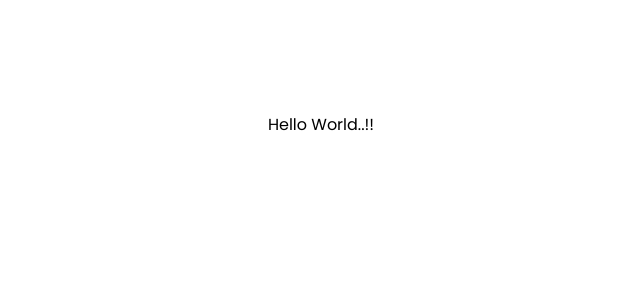
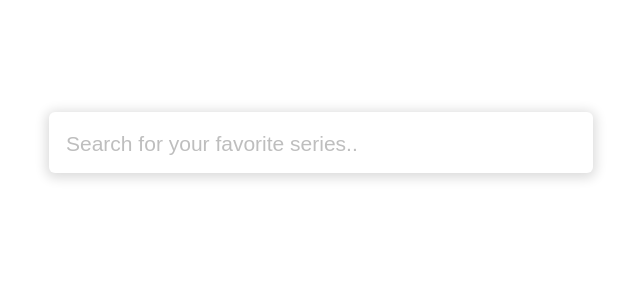
Before and after one commit to mycodingx/react-auto-complete-search-bar, a React (Create React App) app: page / in a window 1280 px wide. Shown: the top 300 px of the page, without its empty margins (319-959 px from the left). Built offline with nearby package versions, Linux system fonts and the light colour scheme.

Commit message:
adding search bar component with container and input

```diff
--- a/public/index.html
+++ b/public/index.html
@@ -24,7 +24,7 @@
       work correctly both with client-side routing and a non-root public URL.
       Learn how to configure a non-root public URL by running `npm run build`.
     -->
-    <title>React App</title>
+    <title>React Auto Complete Search Bar</title>
   </head>
   <body>
     <noscript>You need to enable JavaScript to run this app.</noscript>
--- a/src/App.js
+++ b/src/App.js
@@ -1,5 +1,6 @@
 import styled from "styled-components";
 import "./App.css";
+import { SearchBar } from "./components/searchBar";
 
 const AppContainer = styled.div`
   width: 100%;
@@ -10,7 +11,11 @@ const AppContainer = styled.div`
 `;
 
 function App() {
-  return <AppContainer>Hello World..!!</AppContainer>;
+  return (
+    <AppContainer>
+      <SearchBar />
+    </AppContainer>
+  );
 }
 
 export default App;
--- /dev/null
+++ b/src/components/searchBar/index.jsx
@@ -0,0 +1,56 @@
+import React from "react";
+import styled from "styled-components";
+
+const SearchBarContainer = styled.div`
+  display: flex;
+  flex-direction: column;
+  width: 34em;
+  height: 3.8em;
+  background-color: #fff;
+  border-radius: 6px;
+  box-shadow: 0px 2px 12px 3px rgba(0, 0, 0, 0.14);
+  overflow: hidden;
+`;
+
+const SearchInputContainer = styled.div`
+  width: 100%;
+  min-height: 4em;
+  display: flex;
+  align-items: center;
+  position: relative;
+  padding: 2px 15px;
+`;
+
+const SearchInput = styled.input`
+  width: 100%;
+  height: 100%;
+  outline: none;
+  border: none;
+  font-size: 21px;
+  color: #181238;
+  border-radius: 6px;
+  font-weight: 400;
+  background-color: transparent;
+
+  &:focus {
+    outline: none;
+    &::placeholder {
+      opacity: 0;
+    }
+  }
+
+  &::placeholder {
+    color: #bebebe;
+    transition: all 250ms ease-in-out;
+  }
+`;
+
+export function SearchBar(props) {
+  return (
+    <SearchBarContainer>
+      <SearchInputContainer>
+        <SearchInput placeholder="Search for your favorite series.." />
+      </SearchInputContainer>
+    </SearchBarContainer>
+  );
+}
--- a/src/index.css
+++ b/src/index.css
@@ -1,4 +1,15 @@
 @import url("https://fonts.googleapis.com/css2?family=Poppins:wght@100;200;300;400;500;600;700&display=swap");
+
+* {
+  box-sizing: border-box;
+}
+
+html,
+body,
+#root {
+  width: 100%;
+  height: 100%;
+}
 
 body {
   margin: 0;
```
